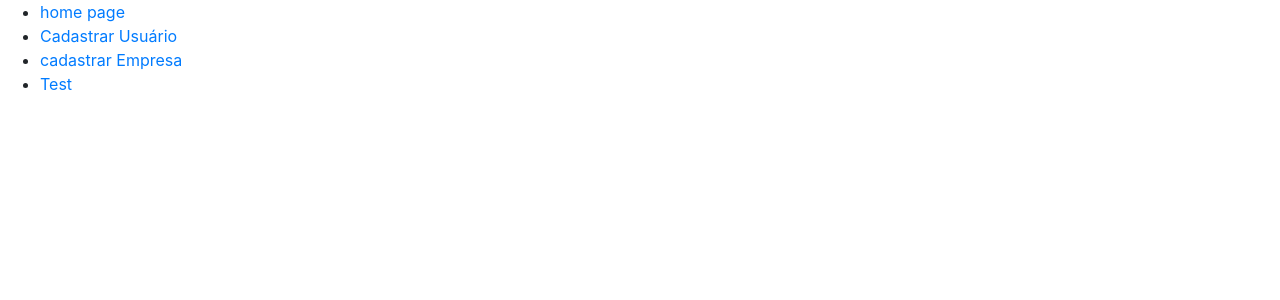
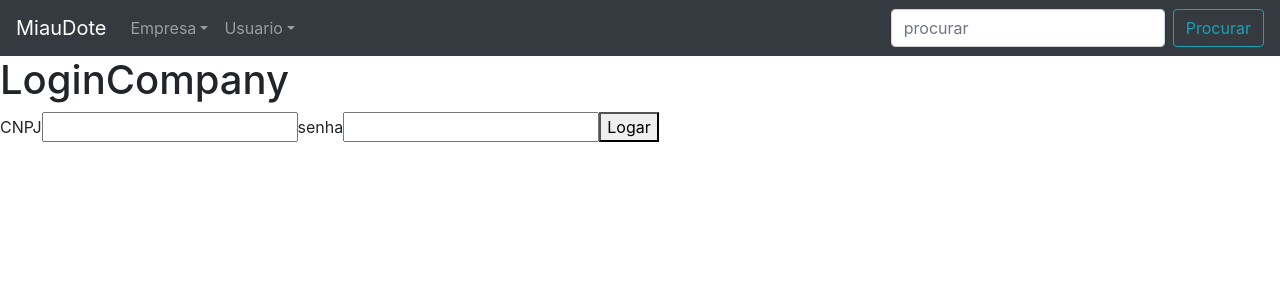
Before and after one commit to fabriciodossantos908/miauDote, a React (Create React App) app in the folder frontend-web/miaudote/: page /loginCompany in a window 1280 px wide. Shown: the top 300 px of the page. Built offline with nearby package versions, Linux system fonts and the light colour scheme.

Commit message:
implementação da navbar

```diff
--- a/frontend-web/miaudote/src/components/auth/company/Login/login.js
+++ b/frontend-web/miaudote/src/components/auth/company/login/LoginCompany.js
@@ -1,7 +1,7 @@
 import React, { Component } from 'react'
 import Axios from 'axios'
 
-export class login extends Component {
+export class loginCompany extends Component {
     constructor(props) {
         super(props)
 
@@ -25,9 +25,9 @@ export class login extends Component {
             )
     }
 
-    // Login function
-    // pps: that's function will need to be the unique login function here, in this file
-    login = () => {
+    // LoginCompany function
+    // pps: that's function will need to be the unique loginCompany function here, in this file
+    loginCompany = () => {
         console.log("inside the method")
         try {
             const authInfo = this.state
@@ -50,7 +50,7 @@ export class login extends Component {
         const values = this.state
         return (
             <div>
-                <h1>Login</h1>
+                <h1>LoginCompany</h1>
                 <label htmlFor="cnpj">CNPJ</label>
                 <input
                     defaultValue={values.cnpj}
@@ -66,10 +66,10 @@ export class login extends Component {
                     id="senha"
                 />
 
-                <button onClick={this.login}>Logar</button>
+                <button onClick={this.loginCompany}>Logar</button>
             </div>
         )
     }
 }
 
-export default login
+export default loginCompany
--- a/frontend-web/miaudote/src/components/auth/company/registration/companyAddress.js
+++ b/frontend-web/miaudote/src/components/auth/company/registration/companyAddress.js
@@ -42,14 +42,18 @@ export default class CompanyAddress extends Component {
                 .then(
                     (res) => {
                         console.log(res.data)
-                        this.setState({
-                            [target.cidade.value] : res.data.logradouro
-                        })
                     }
                 )
             : console.log("dont " + baseUrl.midCep)
 
         // console.log(JSON.stringify(baseUrl.start + baseUrl.midCep + baseUrl.end));
+    }
+
+    // Pick the cep require and display on address fields
+    showPlace = () => {
+        this.setState({
+            // [target.cidade.value] : res.data.logradouro
+        })
     }
 
     render() {
--- a/frontend-web/miaudote/src/components/auth/company/registration/companyPersonalInfo.js
+++ b/frontend-web/miaudote/src/components/auth/company/registration/companyPersonalInfo.js
@@ -1,5 +1,6 @@
 import React, { Component } from 'react'
 import { Container, Row, Col, Button } from 'react-bootstrap'
+import Axios from 'axios'
 
 const Header = () => {
     return (
@@ -28,7 +29,28 @@ export class companyPersonalInfo extends Component {
         this.props.nextStep();
     }
 
+    // This function need to be async on code
+    seachType = () => {
+        Axios.get('http://ec2-107-22-51-247.compute-1.amazonaws.com:3000/servicos')
+            .then(
+                (res) => {
+                    const services = res.data;
+                    console.log(JSON.stringify(services))
+                })
+    }
 
+    // same async with seachtype
+    companytype = () => {
+        const service = this.seachType
+        service()
+        // call the api service uri
+    }
+
+    componentWillMount() {
+        const service = this.seachType
+        service()
+
+    }
     render() {
         const { values, handleChange } = this.props;
         return (
--- a/frontend-web/miaudote/src/components/baseComponent/Navbar.js
+++ b/frontend-web/miaudote/src/components/baseComponent/Navbar.js
@@ -1,35 +1,43 @@
 import React from 'react'
-import { Link } from 'react-router-dom'
+import {
+    Navbar,
+    Nav,
+    Form,
+    FormControl,
+    Button,
+    NavDropdown
+} from 'react-bootstrap'
 
-const Navbar = () => {
+const Links = () => {
     return (
         <React.Fragment>
-            <ul>
-                <li>
-                    <Link to='/'>
-                        home page
-                </Link>
-                </li>
-                <li>
-                    <Link to='/formUser'>
-                        Cadastrar Usuário
-                </Link>
-                </li>
-                <li>
-                    <Link to='/formCompany'>
-                        cadastrar Empresa
-                </Link>
-                </li>
+            <Nav className="mr-auto">
+                <NavDropdown title="Empresa" id="basic-nav-dropdown">
+                    <NavDropdown.Item href="/formCompany">SignUp Empresa</NavDropdown.Item>
+                    <NavDropdown.Item href="/loginCompany">SignIn Empresa</NavDropdown.Item>
+                </NavDropdown>
 
-                <li>
-                    <Link to='/test'>
-                        Test
-                </Link>
-                </li>
-            </ul>
+                <NavDropdown title="Usuario" id="basic-nav-dropdown">
+                    <NavDropdown.Item href="/formUser">SignUp Usuário</NavDropdown.Item>
+                    <NavDropdown.Item href="/loginUser">SignIn Usuário</NavDropdown.Item>
+                </NavDropdown>
+            </Nav>
         </React.Fragment>
     )
 }
 
+const Header = () => {
+    return (
+        <Navbar bg="dark" variant="dark">
+            <Navbar.Brand href="/">MiauDote</Navbar.Brand>
+            <Links />
+            <Form inline>
+                <FormControl type="text" placeholder="procurar" className="mr-sm-2" />
+                <Button variant="outline-info">Procurar</Button>
+            </Form>
+        </Navbar>
+    )
+}
 
-export default Navbar
+
+export default Header
--- a/frontend-web/miaudote/src/routes.js
+++ b/frontend-web/miaudote/src/routes.js
@@ -3,10 +3,9 @@ import { BrowserRouter as Router, Switch, Route } from 'react-router-dom'
 
 import Home from './pages/home'
 import FormCompany from './components/auth/company/registration/FormCompany'
+import LoginCompany from './components/auth/company/login/LoginCompany'
 import FormUser from './components/auth/user/register/FormUser'
 import Navbar from './components/baseComponent/Navbar'
-
-import Test from './pages/test'
 
 function Routes() {
     return (
@@ -17,15 +16,21 @@ function Routes() {
                 <Route path='/' exact >
                     <Home />
                 </Route>
+
                 <Route path='/formCompany' exact >
                     <FormCompany />
                 </Route>
+
+                <Route path='/loginCompany' exact >
+                    <LoginCompany />
+                </Route>
+
                 <Route path='/formUser' exact >
                     <FormUser />
                 </Route>
 
-                <Route path='/test' exact >
-                    <Test />
+                <Route path='/loginUser' exact >
+                    <FormUser />
                 </Route>
             </Switch>
 
```
